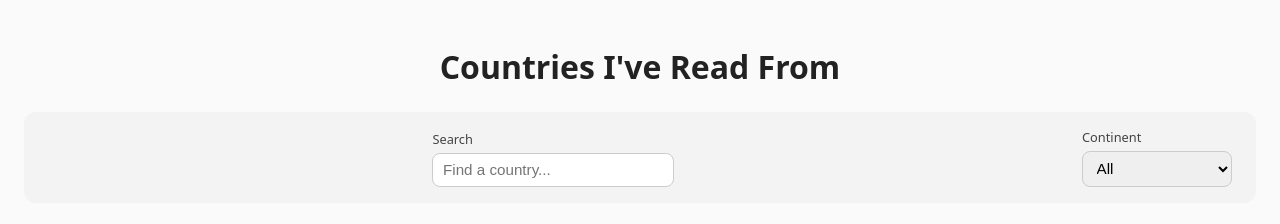
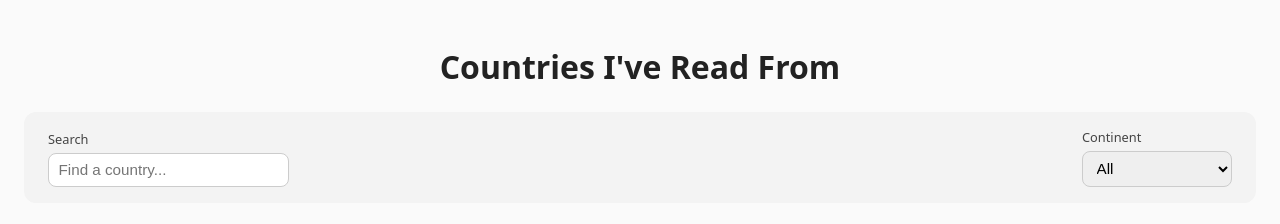
Before and after one commit to stopherjones/read-around-the-world, a plain HTML site: page index.html in a window 1280 px wide. Shown: the top 224 px of the page. Drawn offline with Linux system fonts and the light colour scheme; grey boxes are pictures that could not be loaded.

Commit message:
left align search

```diff
--- a/style.css
+++ b/style.css
@@ -53,6 +53,10 @@ body {
 #searchInput {
     min-width: 220px;
     flex: 1;
+}
+
+.filter-group:has(#searchInput) {
+    margin-left: 0;
 }
 
 @media (max-width: 600px) {
```
